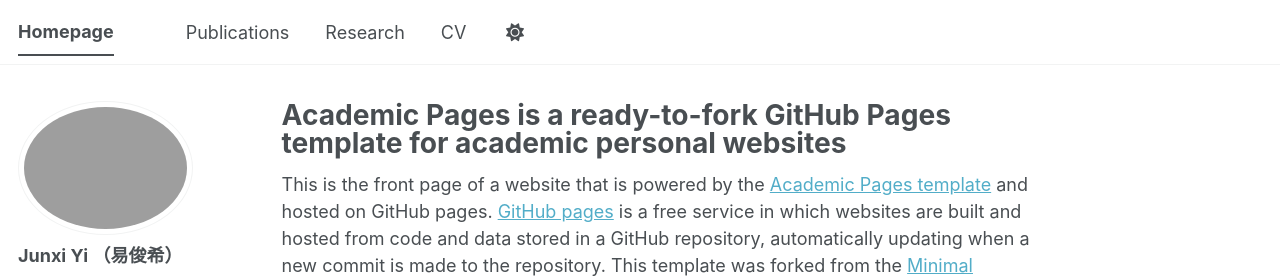
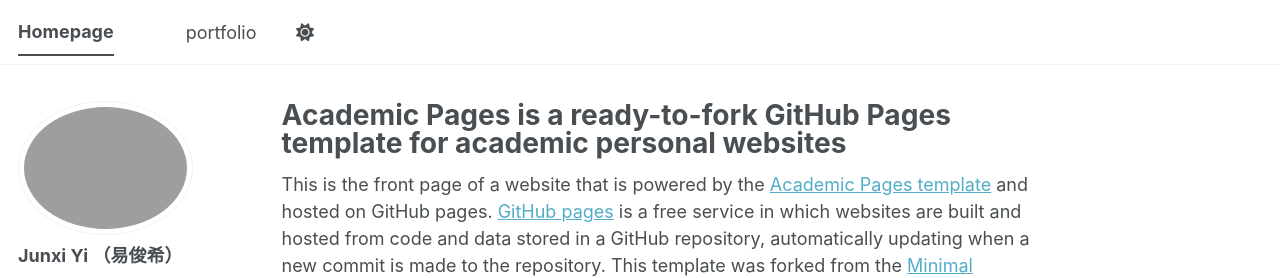
Before and after one commit to yjx1030/yjx1030.github.io, a Jekyll site: the page built from _pages/about.md, in a window 1280 px wide. Shown: the top 278 px of the page. Built offline with Jekyll 4.4.1, drawn with Linux system fonts in a browser that asks for light colours; some web fonts are replaced; a script bundle is joined from its source files by our own code; library files that are not in the unit come from our copies.

Commit message:
Update navigation.yml

```diff
--- a/_data/navigation.yml
+++ b/_data/navigation.yml
@@ -8,8 +8,8 @@
 #      Markdown formatted page while the second is generated using JSON.
 
 main:
-  - title: "Publications"
-    url: /publications/
+#  - title: "Publications"
+#    url: /publications/
 
 # - title: "Talks"
 #    url: /talks/
@@ -17,13 +17,13 @@ main:
 #  - title: "Teaching"
 #    url: /teaching/
 
-  - title: "Research"
-    url: /portfolio/
+#  - title: "portfolio"
+#    url: /portfolio/
 
 #  - title: "Blog Posts"
 #    url: /year-archive/
 
-  - title: "CV"
+  - title: "portfolio"
     url: /cv/
 
 # - title: "CV"
```
